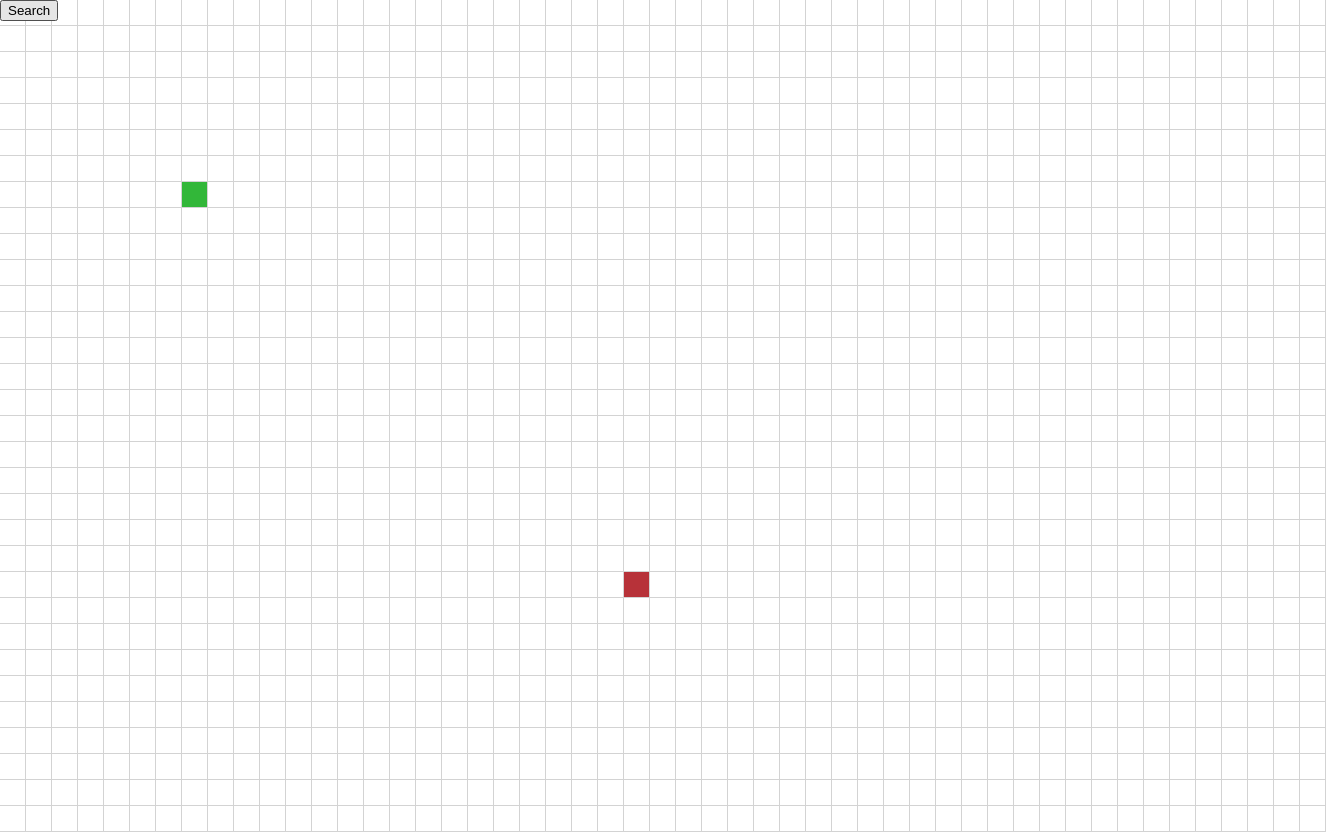
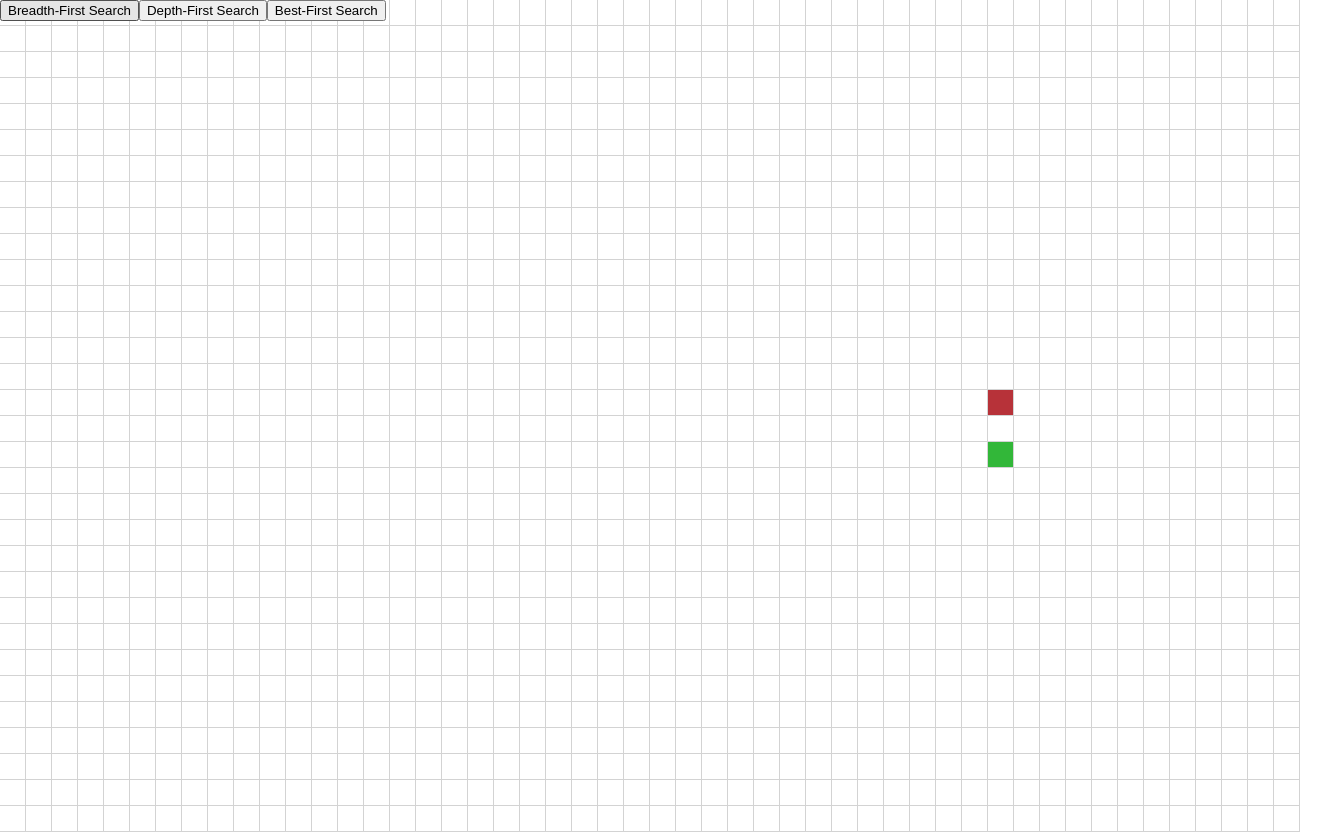
Before and after one commit to lowysng/pathfinder, a React (Create React App) app in the folder pathfinder/: page / in a window 1280 px wide. Shown: the whole page, 1326 px wide, since content can reach past the window. Built offline with nearby package versions, Linux system fonts and the light colour scheme; the HTML template or start-up script is replaced by a standard one.

Commit message:
add dfs and bestfs

```diff
--- a/pathfinder/src/App.js
+++ b/pathfinder/src/App.js
@@ -1,15 +1,17 @@
 import React, { useState } from 'react';
 import Matrix from './Matrix';
 import { initializeMatrix, Pathfinder } from './util';
-import { bfs } from './search';
+import { bfs, dfs, bestfs } from './search';
 import './App.css';
 
 function App() {
 
     const NUM_ROWS = Math.floor(window.innerHeight/25);
-    const NUM_COLS = Math.floor(window.innerWidth/25);
-    const START_COORDS = { x: 7, y: 7 };
-    // const END_COORDS = { x: 8, y: 8};
+    const NUM_COLS = Math.floor(window.innerWidth/25) - 1;
+    const START_COORDS = {
+        x: Math.floor(Math.random() * NUM_COLS),
+        y: Math.floor(Math.random() * NUM_ROWS)
+    };
     const END_COORDS = {
         x: Math.floor(Math.random() * NUM_COLS),
         y: Math.floor(Math.random() * NUM_ROWS)
@@ -18,25 +20,40 @@ function App() {
     const [matrix, setMatrix] = useState(initializeMatrix(NUM_ROWS, NUM_COLS, START_COORDS, END_COORDS));
     const pathfinder = new Pathfinder(START_COORDS, END_COORDS, { numRows: NUM_ROWS, numCols: NUM_COLS });
 
-    const markExplored = coord => {
-        const newMatrix = [...matrix];
-        newMatrix[coord.y][coord.x] = 4;
-        setMatrix(newMatrix);
-    }
+    const search = strategy => {
+        const { solution, explored } = strategy(pathfinder);
 
-    const search = () => {
-        const solution = bfs(pathfinder,  markExplored);
-        const newMatrix = [...matrix];
-        solution.forEach(coord => {
-            newMatrix[coord.y][coord.x] = 5;
-        })
-        setMatrix(newMatrix);
+        explored.shift();
+        if (strategy === bestfs) explored.pop();
+        solution.shift();
+        solution.pop();
+
+        const firstCheckpoint = explored.length;
+        const secondCheckpoint = explored.length + solution.length;
+
+        for (let i = 0; i < firstCheckpoint; i++) {
+            setTimeout(() => {
+                const newMatrix = [...matrix];
+                newMatrix[explored[i].y][explored[i].x] = 4;
+                setMatrix(newMatrix)
+            }, 25 * i);
+        }
+
+        for (let i = firstCheckpoint; i < secondCheckpoint; i++) {
+            setTimeout(() => {
+                const newMatrix = [...matrix];
+                newMatrix[solution[i - firstCheckpoint].y][solution[i - firstCheckpoint].x] = 5;
+                setMatrix(newMatrix)
+            }, 25 * i);
+        }
     }
 
     return (
         <>
             <Matrix matrix={matrix}/>
-            <button onClick={() => search()}>Search</button>
+            <button onClick={() => search(bfs)}>Breadth-First Search</button>
+            <button onClick={() => search(dfs)}>Depth-First Search</button>
+            <button onClick={() => search(bestfs)}>Best-First Search</button>
         </>
     )
 }
--- a/pathfinder/src/search.js
+++ b/pathfinder/src/search.js
@@ -1,17 +1,17 @@
 import { Node, getSolution, objectsAreEquivalent } from './util';
 
-export const bfs = (pathfinder, markExplored) => {
+export const bfs = pathfinder => {
     // Breadth-First Search
     let node = new Node(pathfinder.startCoords, null);
     let solution = null;
-    if (pathfinder.goalTest(node.state)) return getSolution(node);
+    if (pathfinder.goalTest(node.state)) return { solution: getSolution(node), explored: [] };
+
     const frontier = [node];
     const explored = [];
 
     while (frontier.length > 0 && !solution) {
         node = frontier.shift();
         explored.push(node.state);
-        markExplored(node.state);
         pathfinder.getSurroundingNodesCoords(node.state).forEach(coords => {
             let child = new Node(coords, node);
             if (!explored.some(c => objectsAreEquivalent(c, coords))
@@ -24,5 +24,58 @@ export const bfs = (pathfinder, markExplored) => {
         })
     }
 
-    return solution;
+    return { solution: solution, explored: explored };
 }
+
+export const dfs = pathfinder => {
+    // Depth-First Search
+    let node = new Node(pathfinder.startCoords, null);
+    let solution = null;
+    if (pathfinder.goalTest(node.state)) return { solution: getSolution(node), explored: [] };
+
+    const frontier = [node];
+    const explored = [];
+
+    while (frontier.length > 0 && !solution) {
+        node = frontier.shift();
+        explored.push(node.state);
+        pathfinder.getSurroundingNodesCoords(node.state).forEach(coords => {
+            let child = new Node(coords, node);
+            if (!explored.some(c => objectsAreEquivalent(c, coords))
+            && !frontier.some(n => objectsAreEquivalent(n.state, coords))) {
+                if (pathfinder.goalTest(coords)) {
+                    solution = getSolution(child);
+                }
+                frontier.unshift(child);
+            };
+        })
+    }
+
+    return { solution: solution, explored: explored };
+}
+
+export const bestfs = pathfinder => {
+    let node = new Node(pathfinder.startCoords, null);
+    let solution = null;
+    if (pathfinder.goalTest(node.state)) return { solution: getSolution(node), explored: [] };
+
+    const frontier = [node];
+    const explored = [];
+
+    while (frontier.length > 0 && !solution) {
+        node = frontier.shift();
+        if (pathfinder.goalTest(node.state)) solution = getSolution(node);
+        explored.push(node.state);
+        pathfinder.getSurroundingNodesCoords(node.state).forEach(coords => {
+            let child = new Node(coords, node);
+            if (!explored.some(c => objectsAreEquivalent(c, coords))
+            && !frontier.some(n => objectsAreEquivalent(n.state, coords))) {
+                frontier.unshift(child);
+                frontier.sort((a, b) => pathfinder.heuristics(a.state) - pathfinder.heuristics(b.state));
+            }
+        })
+    }
+
+    return { solution: solution, explored: explored };
+
+}
--- a/pathfinder/src/util.js
+++ b/pathfinder/src/util.js
@@ -62,6 +62,8 @@ export class Pathfinder {
     goalTest = coords => {
         return coords.x === this.endCoords.x && coords.y === this.endCoords.y;
     }
+
+    heuristics = node => ((this.endCoords.y - node.y) ** 2) + ((this.endCoords.x - node.x) ** 2) ** 0.5;
 
     getSurroundingNodesCoords = node => {
         const surroundingNodes = [];
```
Also changed, not shown: 1 other file (tests, documents, lock files or other folders).
